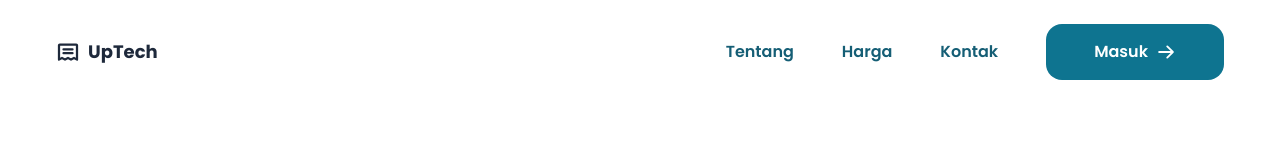
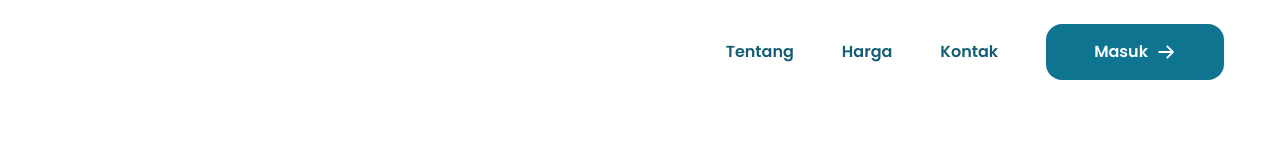
Before and after one commit to reshaditiya/kedatech-test2, a React (Vite) app: page / in a window 1280 px wide. Shown: the top 160 px of the page. Built offline with nearby package versions, Linux system fonts and the light colour scheme.

Commit message:
logo color to white

```diff
--- a/src/components/navbar.tsx
+++ b/src/components/navbar.tsx
@@ -4,7 +4,7 @@ import { Receipt, ArrowRight } from '@phosphor-icons/react';
 export function Navbar() {
   return (
     <nav className="flex justify-between px-14 py-6">
-      <span className="flex items-center gap-2 font-display text-lg font-bold text-slate-800">
+      <span className="flex items-center gap-2 font-display text-lg font-bold text-white">
         <Receipt className="h-6 w-6" weight="bold" />
         UpTech
       </span>
```
